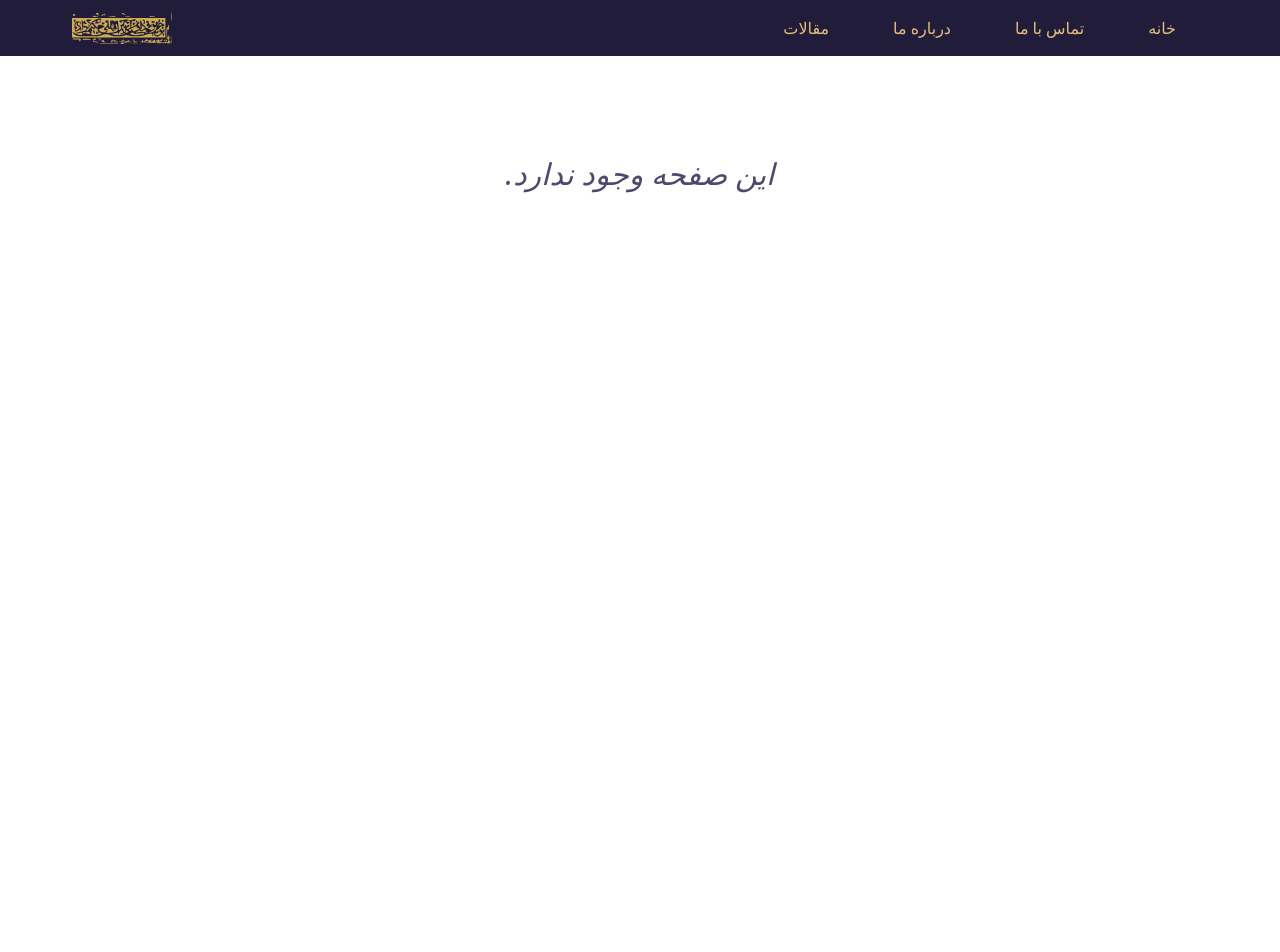
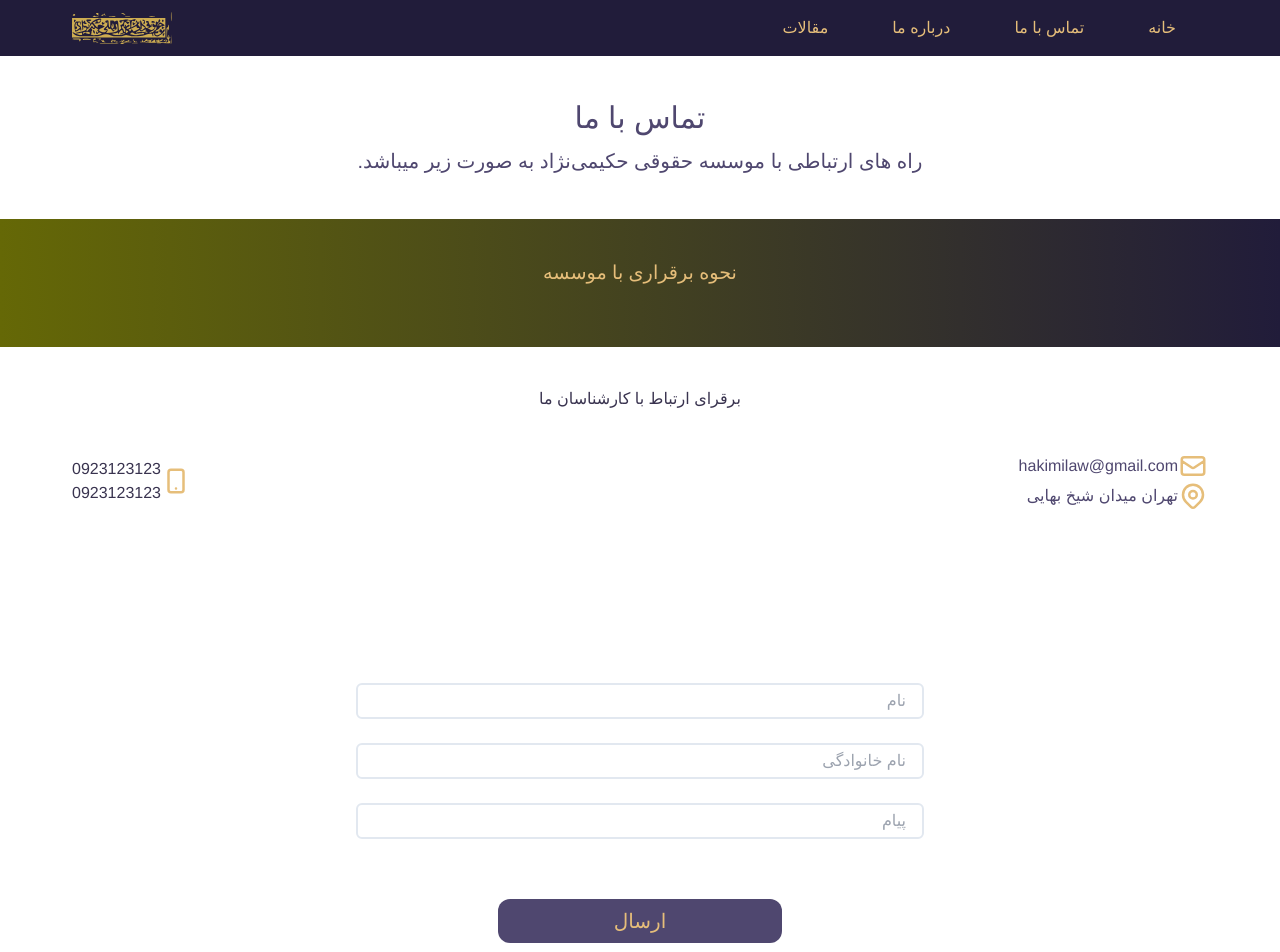
Before and after one commit to parham-mosadeq/hakimi-law, a Next.js app: page /contact-us in a window 1280 px wide. Before the commit this address had no page. Shown: the top 952 px of the page. Built offline with nearby package versions, Linux system fonts and the light colour scheme.

Commit message:
create contact us

```diff
--- a/src/components/layouts/Navbar.js
+++ b/src/components/layouts/Navbar.js
@@ -30,7 +30,7 @@ function Navbar() {
           {isOpen ? <HiMenu /> : <HiX />}
         </span>
         <ul
-          className={`absolute top-0 right-0 h-screen bg-main_nav_color w-1/2 ${
+          className={`absolute top-0 right-0 h-screen z-10 bg-main_nav_color w-1/2 ${
             isOpen ? 'hidden' : 'absolute'
           }
         md:flex md:h-10 md:bg-none md:m-0 md:w-fit md:relative md:items-center justify-center
--- /dev/null
+++ b/src/components/modules/contact-us/ContactUsForm.js
@@ -0,0 +1,52 @@
+function ContactUsForm() {
+  return (
+    <form
+      className='my-40 flex flex-col items-center justify-center mx-auto xl:w-1/2'
+      action='#'
+    >
+      <div className='my-3 w-full  '>
+        <label htmlFor='name'>
+          <input
+            className='w-full border-2 border-slate-200 rounded-md px-4 py-1 focus:outline-none focus:border-main_logo_color transform duration-200'
+            type='text'
+            name='name'
+            placeholder='نام'
+            required={true}
+          />
+        </label>
+      </div>
+      <div className='my-3 w-full  '>
+        <label htmlFor='family'>
+          <input
+            className='w-full border-2 border-slate-200 rounded-md px-4 py-1 focus:outline-none focus:border-main_logo_color transform duration-200'
+            type='text'
+            name='family'
+            placeholder='نام خانوادگی'
+            required={true}
+          />
+        </label>
+      </div>
+      <div className='my-3 w-full  '>
+        <label htmlFor='message'>
+          <input
+            className='w-full border-2 border-slate-200 rounded-md px-4 py-1 focus:outline-none focus:border-main_logo_color transform duration-200'
+            type='text'
+            name='message'
+            placeholder='پیام'
+            required={true}
+          />
+        </label>
+      </div>
+
+      <button
+        className='w-1/2 mx-auto my-12 text-xl bg-main_txt_color rounded-xl py-2 text-main_logo_color
+      hover:bg-main_logo_color hover:text-main_txt_color transform duration-200
+      '
+      >
+        ارسال
+      </button>
+    </form>
+  );
+}
+
+export default ContactUsForm;
--- /dev/null
+++ b/src/components/modules/contact-us/ContactUsInfo.js
@@ -0,0 +1,61 @@
+import {
+  HiOutlineDeviceMobile,
+  HiOutlineLocationMarker,
+  HiOutlineMail,
+} from 'react-icons/hi';
+import ContactUsForm from './ContactUsForm';
+function ContactUsInfo() {
+  const svgClasses = 'text-3xl text-main_logo_color';
+
+  return (
+    <>
+      {/* break */}
+      <div className='h-32 bg-gradient-to-l from-main_contact_gri to-sec_contact_gri'>
+        <h3 className='text-main_logo_color text-center pt-10'>
+          نحوه برقراری با موسسه
+        </h3>
+      </div>
+      {/* break */}
+      <div className='px-2 h-full mx-auto max-w-6xl'>
+        <div className='text-center my-10 '>
+          <p> برقرای ارتباط با کارشناسان ما</p>
+        </div>
+
+        <article className='flex justify-between items-center flex-row-reverse'>
+          {/* phones */}
+          <div className='flex items-center justify-center '>
+            <HiOutlineDeviceMobile className={svgClasses} />
+            <span>
+              <p>0923123123</p>
+              <p>0923123123</p>
+            </span>
+          </div>
+          {/* phones */}
+          {/* mail and address */}
+          <div className='flex items-center justify-center '>
+            <span>
+              <p className='flex items-center'>
+                <HiOutlineMail className={svgClasses} />
+                <a className='text-main_txt_color' href='mailto:/'>
+                  hakimilaw@gmail.com
+                </a>
+              </p>
+              <p className='flex items-center'>
+                <HiOutlineLocationMarker className={svgClasses} />
+                <a className='text-main_txt_color'>تهران میدان شیخ بهایی</a>
+              </p>
+            </span>
+          </div>
+          {/* mail and address */}
+
+          {/* form */}
+        </article>
+        <>
+          <ContactUsForm />
+        </>
+      </div>
+    </>
+  );
+}
+
+export default ContactUsInfo;
--- /dev/null
+++ b/src/components/modules/contact-us/ContactUsTitles.js
@@ -0,0 +1,12 @@
+function ContactUsTitles() {
+  return (
+    <div className='text-center my-10'>
+      <h3 className='text-3xl'>تماس با ما</h3>
+      <h5 className='text-xl'>
+        راه های ارتباطی با موسسه حقوقی حکیمی‌نژاد به صورت زیر میباشد.
+      </h5>
+    </div>
+  );
+}
+
+export default ContactUsTitles;
--- /dev/null
+++ b/src/components/templates/ContactUsPage.js
@@ -0,0 +1,12 @@
+import ContactUsInfo from '../modules/contact-us/ContactUsInfo';
+import ContactUsTitles from '../modules/contact-us/ContactUsTitles';
+function ContactUsPage() {
+  return (
+    <div>
+      <ContactUsTitles />
+      <ContactUsInfo />
+    </div>
+  );
+}
+
+export default ContactUsPage;
--- /dev/null
+++ b/src/pages/contact-us/index.js
@@ -0,0 +1,11 @@
+import ContactUsPage from '@/components/templates/ContactUsPage';
+
+function ContactUs() {
+  return (
+    <main>
+      <ContactUsPage />
+    </main>
+  );
+}
+
+export default ContactUs;
--- a/src/styles/globals.css
+++ b/src/styles/globals.css
@@ -21,7 +21,6 @@
   --main-padding: 8px 16px;
 }
 
-
 a {
   text-decoration: none;
   color: var(--main-logo-color);
@@ -38,7 +37,11 @@ h4,
 h5,
 h6 {
   color: var(--main-txt-color);
-  font-style: oblique;
+  font-size: larger;
   margin: 3px 1px;
   padding: 4px 8px;
 }
+
+body {
+  font-family: Helvetica;
+}
--- a/tailwind.config.js
+++ b/tailwind.config.js
@@ -14,7 +14,8 @@ module.exports = {
         main_logo_color: '#e6be7a',
         dark_logo_color: '#e6be7a7e',
         main_footer_color: ' #4f476f',
-        main_contact_colo: '#656806',
+        sec_contact_gri: '#656806',
+        main_contact_gri: '#211C3A',
       },
     },
   },
```
Also changed, not shown: public/contact-us@2x.png (deleted).
